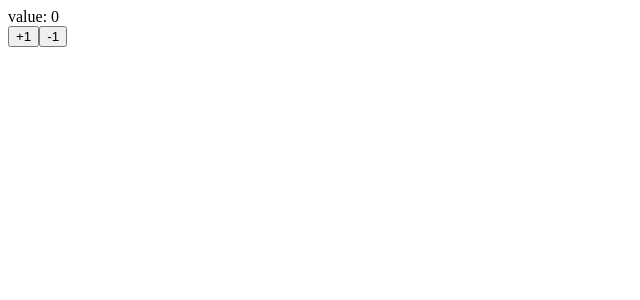
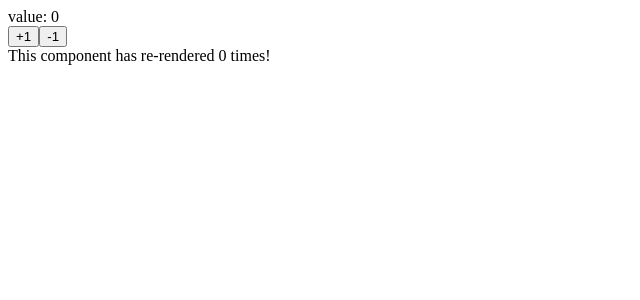
Before and after one commit to ikd-gifu/my-first-react-app-in-typescript, a React (Create React App) app: page / in a window 1280 px wide. Shown: the top 300 px of the page, without its empty margins (0-640 px from the left). Built offline with nearby package versions, Linux system fonts and the light colour scheme.

Commit message:
ss1 71 useRef

```diff
--- a/src/Counter.tsx
+++ b/src/Counter.tsx
@@ -1,4 +1,14 @@
-import React, { useState } from 'react';
+//  function useRef<T>(initialValue: T): React.MutableRefObject<T>
+// interface MutableRefObject<T> { 普通のオブジェクト
+//     current: T;
+// }
+
+// (alias) function useEffect(effect: React.EffectCallback, deps?: React.DependencyList): void
+// type EffectCallback = () => (void | (() => void | undefined));
+// type DependencyList = ReadonlyArray<any>;
+// interface ReadonlyArray<T> { TSの組み込み型で、読み取り専用の配列を表すIF
+// 関数が配列を変更しないことを型レベルで保証するために使用される
+import React, { useEffect, useRef, useState } from 'react';
 
 // SetStateActionの定義 右クリックで定義をたどれる
 // type SetStateAction<S> = S | ((prevState: S) => S);
@@ -10,6 +20,11 @@
 // type Dispatch = (value: number | ((prevState: number) => number)) => void;
 // つまり、setValueは関数であり、引数に何かしらのデータまたは関数を受け付ける
 // 引数のデータの型がnumber型の場合、関数の場合はその引数がnumber型であり、かつ戻り値がnumber型である制約がある
+
+// const array: Array<number> = [1, 2, 3];
+// const readonlyArray: ReadonlyArray<number> = [1, 2, 3];
+// array[0] = 11;
+// readonlyArray[0] = 11; // 型 'readonly number[]' のインデックス シグネチャは、読み取りのみを許可します。
 
 // FCはFunctionComponentの略称 型を指定しないので、{}で空オブジェクトを渡す
 const Counter: React.FC<{}> = () => {
@@ -28,11 +43,21 @@
     setValue((prev) => prev - 1) // (parameter) prev: number
   };
 
+  // const renderTimes: React.MutableRefObject<number>
+  const renderTimes = useRef<number>(0);
+  useEffect(() => {
+    // 第一引数のコールバック関数。画面が更新されるたびに実行される関数
+    // renderTimes.currentを更新しても再レンダリングは起きないので、無限ループにならない
+    // レンダー中に ref.current の値を読み取ったり書き込む際はuseEffect、イベントハンドラを使用することが推奨される
+    renderTimes.current = renderTimes.current +1;
+  });
+
   return (
     <div>
       <div>value: {value}</div>
       <button onClick={increment}>+1</button>
       <button onClick={decrement}>-1 </button>
+      <div>This component has re-rendered {renderTimes.current} times!</div>
     </div>
   );
 };
```
